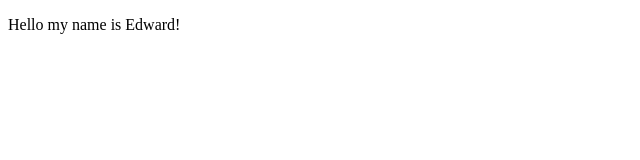
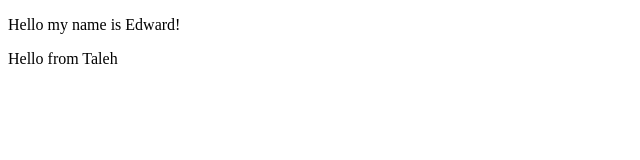
Before and after one commit to useyourillusions/demonstration, a plain HTML site: page index.html in a window 1280 px wide. Shown: the whole page, without its empty margins (0-640 px from the left). Drawn offline with Linux system fonts and the light colour scheme.

Commit message:
Added Hello from Taleh

```diff
--- a/index.html
+++ b/index.html
@@ -6,5 +6,6 @@
 	</head>
 	<body>
 		<p>Hello my name is Edward!</p>
+		<p>Hello from Taleh</p>
 	</body>
 </html>
```
